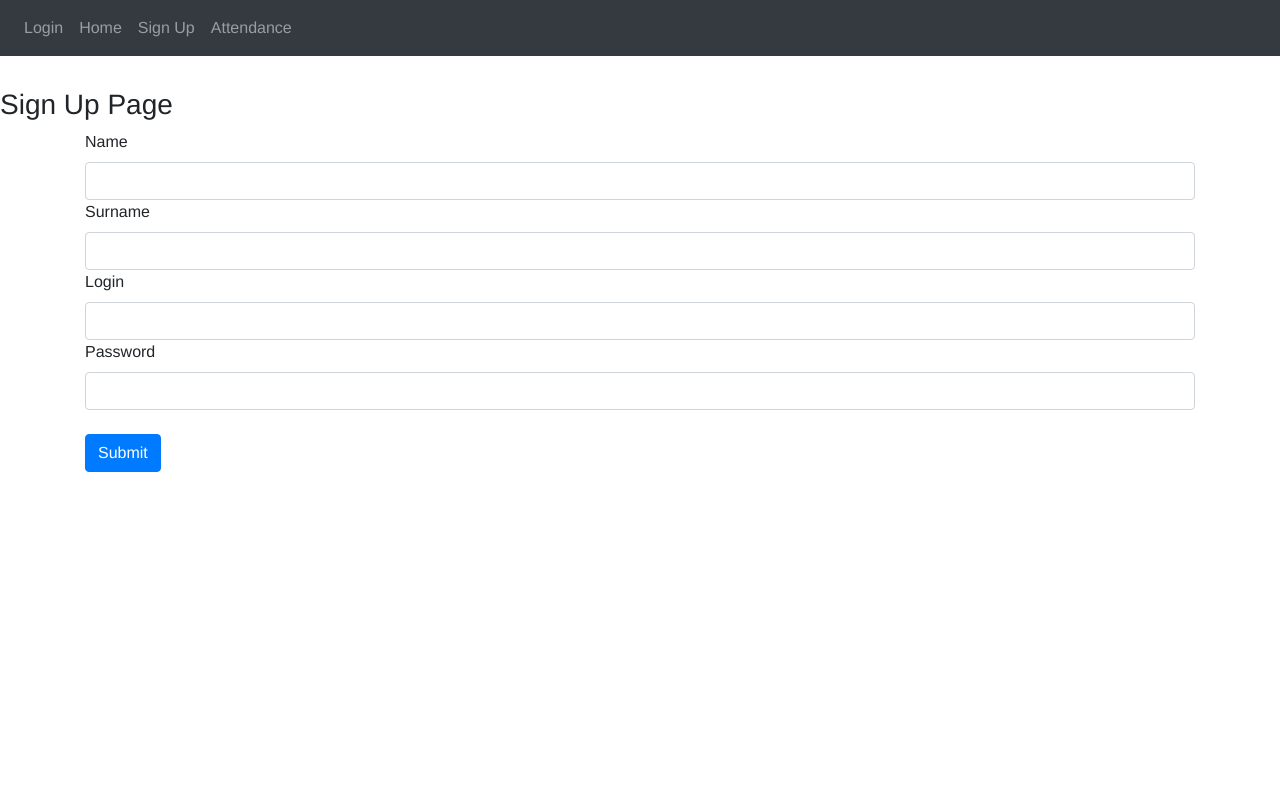
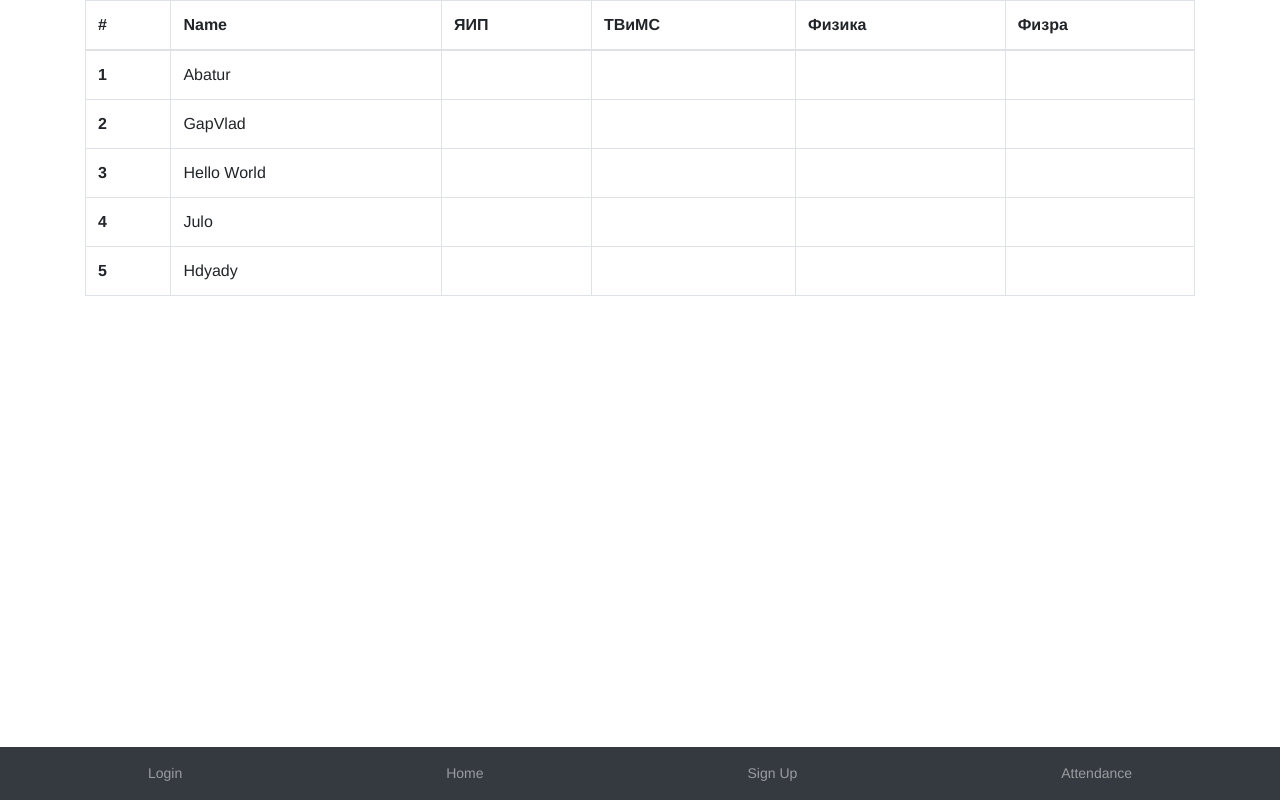
Before and after one commit to jpyatachkov/journal_vue, a Vue app: page /#/attendance_today in a window 1280 px wide. Before the commit this address led to /#/signup. Built offline with nearby package versions, Linux system fonts and the light colour scheme.

Commit message:
and goes on

```diff
--- a/src/App.vue
+++ b/src/App.vue
@@ -1,18 +1,18 @@
 <template>
   <div id="app">
-    <Header />
     <router-view/>
+    <Footer />
   </div>
 </template>
 
 <script>
-import Header from './components/layout/Header.vue'
+import Footer from './components/layout/Footer.vue'
 
 
 export default {
   name: 'app',
   components: {
-    Header
+    Footer
   }
 }
 </script>
--- a/src/components/GroupList.vue
+++ b/src/components/GroupList.vue
@@ -1,39 +1,49 @@
 <template>
-    <div class="container">
-    <table class="table table-bordered">
-  <thead>
-    <tr>
-      <th scope="col">#</th>
-      <th scope="col">Name</th>
-      <th scope="col">Lecture</th>
-      <th scope="col">Seminar</th>
-    </tr>
-  </thead>
-  <tbody>
-    <tr>
-      <th scope="row">1</th>
-      <td>Abatur</td>
-      <td><input type="checkbox"></td>
-      <td>@mdo</td>
-    </tr>
-    <tr>
-      <th scope="row">2</th>
-      <td>Jacob</td>
-      <td>Thornton</td>
-      <td>@fat</td>
-    </tr>
-    <tr>
-      <th scope="row">3</th>
-      <td colspan="2">Larry the Bird</td>
-      <td>@twitter</td>
-    </tr>
-  </tbody>
-</table>
-    </div>
+  <div class="container">
+    <GroupListTable :classes="classes">
+        <GroupListItem v-for="(member, index) in group" :key="index"
+        :name="member['name']" :number="++index" :column-span="classes.length"/>
+    </GroupListTable>
+  </div>
 </template>
 
 <script>
+import GroupListItem from './GroupListItem'
+import GroupListTable from './GroupListTable'
+
 export default {
-    name: 'GroupList'
+    name: 'GroupList',
+    props: ['date'],
+    components: {
+      GroupListItem,
+      GroupListTable
+    },
+    data: () => {
+      return {
+        group: [
+          {
+            name: 'Abatur'
+          },
+          {
+            name: 'GapVlad'
+          },
+          {
+            name: 'Hello World'
+          },
+          { name: 'Julo' },
+          { name: 'Hdyady' }
+        ],
+        classes: ['ЯИП', 'ТВиМС', 'Физика', 'Физра']
+      }
+    },
+    methods: {
+      fetchGroupMembers() {
+
+      },
+
+      fetchDateActivities() {
+
+      }
+    }
 }
 </script>
--- a/src/components/GroupListItem.vue
+++ b/src/components/GroupListItem.vue
@@ -1,10 +1,29 @@
 <template>
-
+    <tr>
+        <th scope="row">{{number}}</th>
+        <td>{{ name }}</td>
+        <td v-for="i in parseInt(columnSpan)" :key="i" @click="toggleAttendance($event)">
+            <input type="hidden" v-bind:id="name+'_'+i" value="false">
+        </td>
+    </tr>
 </template>
 
 <script>
 export default {
     name: 'GroupListItem',
-    props: ['name', 'column_span']
+    props: ['name', 'columnSpan', 'number'],
+    methods: {
+        toggleAttendance(event) {
+            let item = event.target, input = item.getElementsByTagName('input')[0];
+            item.classList.toggle('checked');
+            input.value == "false" ? input.value = "true" : input.value = "false";
+        }
+    }
 }
 </script>
+
+<style scoped>
+    .checked {
+        background-color: rgb(14, 149, 20);
+    }
+</style>
--- /dev/null
+++ b/src/components/GroupListTable.vue
@@ -0,0 +1,22 @@
+<template>
+    <table class="table table-bordered" style="margin:0; padding: 0;">
+      <thead>
+        <tr>
+          <th scope="col">#</th>
+          <th scope="col">Name</th>
+          <th scope="col" v-for="item in classes" :key="item">
+            {{ item }}
+          </th>
+        </tr>
+      </thead>
+      <tbody>
+          <slot></slot>
+    </tbody>
+    </table>
+</template>
+<script>
+export default {
+    name: 'GroupListTable',
+    props: ['classes']
+}
+</script>
--- a/src/components/layout/Header.vue
+++ b/src/components/layout/Footer.vue
@@ -1,7 +1,7 @@
 <template>
-    <div>
-        <nav class="navbar navbar-expand-sm navbar-dark bg-dark" style="margin-bottom:2rem" >
-            <ul class="navbar-nav mr-auto">
+    <div class="container">
+        <nav class="navbar navbar-expand navbar-dark bg-dark fixed-bottom">
+            <ul class="navbar-nav nav-fill w-100">
                 <li class="nav-item">
                     <router-link to="/login" class="nav-link">Login</router-link>
                 </li>
@@ -21,12 +21,16 @@
 
 <script>
 export default {
-    name: "Header"
+    name: "Footer"
 }
 </script>
 
 <style scoped>
-    a {
-        padding-right: 5px;
+    nav {
+        font-size:14px;
+    }
+    .footer {
+        justify-content: space-around;
+
     }
 </style>
--- a/src/views/AttendanceToday.vue
+++ b/src/views/AttendanceToday.vue
@@ -1,7 +1,5 @@
 <template>
-    <div>
-        <GroupList />
-    </div>
+    <GroupList />
 </template>
 
 <script>
```
